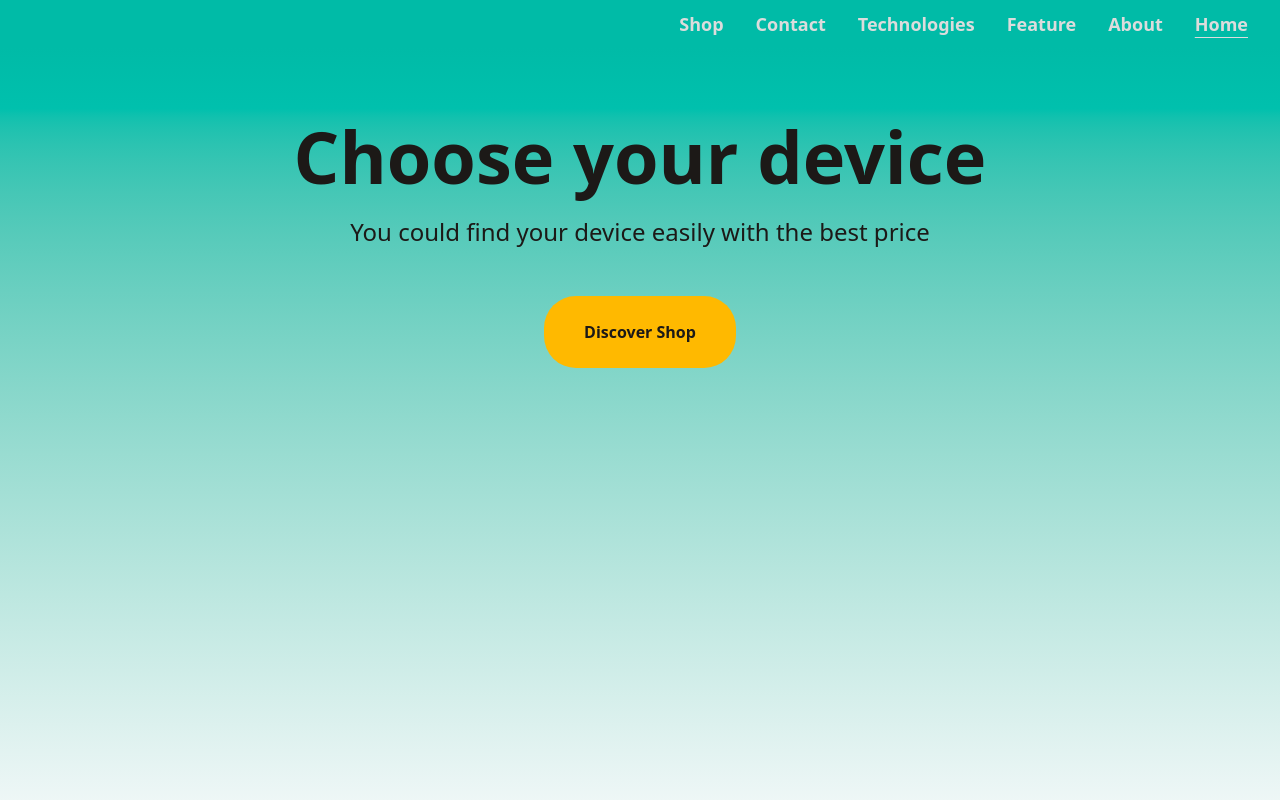
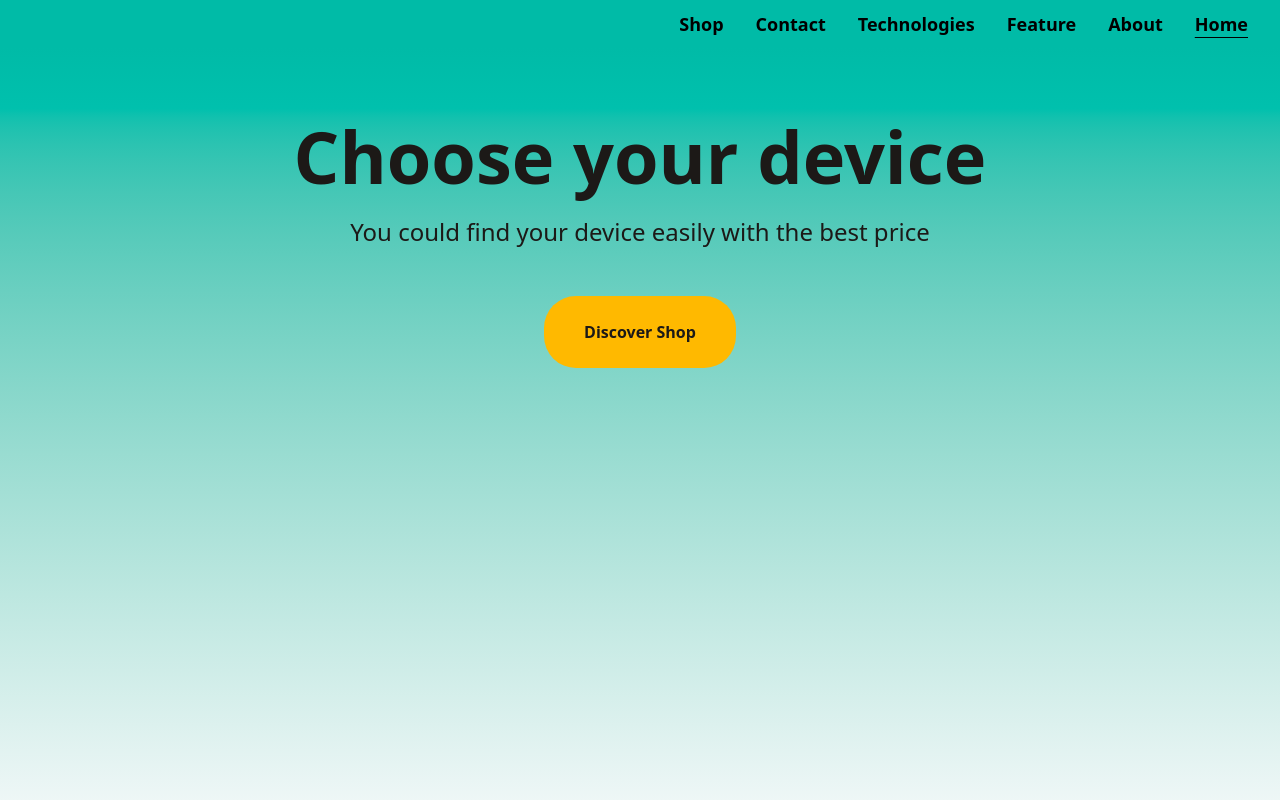
Before and after one commit to yaser-pakniyat/shop-demo, a Next.js app: page / in a window 1280 px wide. Shown: the top 800 px of the page. Built offline with nearby package versions, Linux system fonts and the light colour scheme; some icons are missing.

Commit message:
refactor(Header): migrate styles to Tailwind CSS

```diff
--- a/components/Header/Header.module.css
+++ b/components/Header/Header.module.css
@@ -1,39 +1,9 @@
-.navigationList li:hover {
-  text-decoration: underline;
-  text-underline-offset: 7px;
-}
+@reference "tailwindcss";
 
 .navigationList {
-  display: flex;
-  gap: 0 32px;
-}
-
-.header.dark {
-  background-color: rgb(59, 25, 90);
-  color: lightpink;
-  &:hover li {
-    text-decoration-color: lightpink;
-  }
+  @apply flex gap-x-8 gap-y-0;
 }
 
 .header {
-  position: fixed;
-  top: 0;
-  z-index: 50;
-  display: flex;
-  height: 48px;
-  width: 100%;
-  align-items: center;
-  justify-content: space-between;
-  background-color: oklch(0.704 0.14 182.503);
-  padding-left: 32px;
-  padding-right: 32px;
-  font-size: 18px;
-  font-weight: 600; /* معادل font-semibold */
-  color: rgb(220, 220, 220);
-  transition: all 1000ms linear;
-  &:hover li {
-    text-decoration-color: rgb(220, 220, 220);
-  }
+  @apply fixed top-0 z-50 flex h-12 w-full items-center justify-between px-8 text-lg font-semibold transition-all duration-1000 ease-linear;
 }
-/* fixed top-0 z-50 flex h-12 w-full items-center justify-between bg-amber-400 px-12 text-lg font-semibold text-red-900 */
--- a/components/Header/Header.tsx
+++ b/components/Header/Header.tsx
@@ -18,7 +18,7 @@ export default function Header() {
   };
   return (
     <header
-      className={`${styles.header} ${theme == "dark" ? styles.dark : ""}`}
+      className={`${styles.header} ${theme == "dark" ? "bg-slate-950 text-gray-300" : "bg-teal-500 text-black"}`}
     >
       <ThemeButton />
       <HamburgerMenu />
@@ -48,7 +48,7 @@ export default function Header() {
                 <li key={menu.id}>
                   <Link
                     href={menu.href}
-                    className={` ${isActive ? "underline underline-offset-6" : ""}`}
+                    className={`hover:scale-110 hover:cursor-pointer ${isActive ? "underline underline-offset-6" : ""}`}
                   >
                     {menu.linkName}
                   </Link>
```
